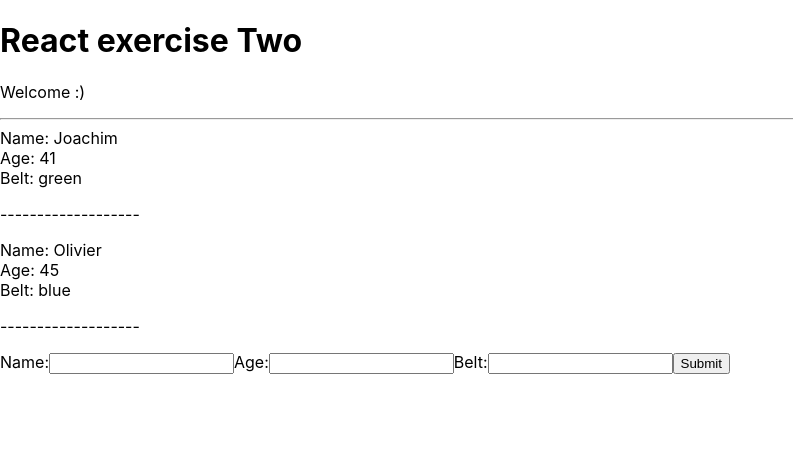
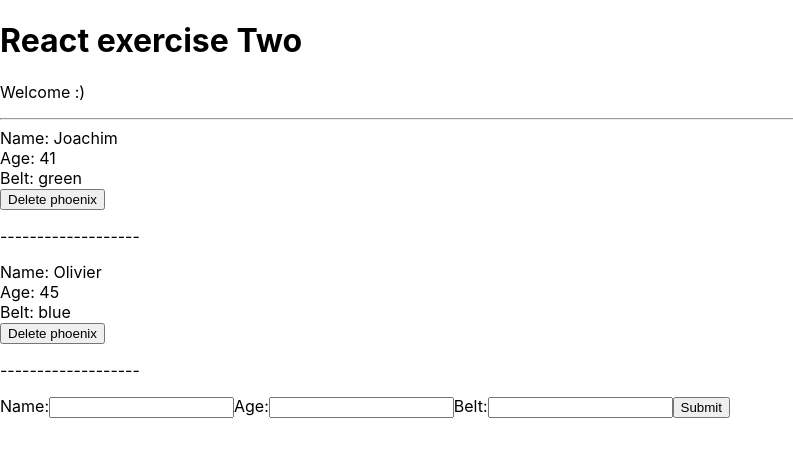
Before and after one commit to Jitgitbit/react-exercise-two, a React (Create React App) app: page / in a window 1280 px wide. Shown: the top 456 px of the page, without its empty margins (0-793 px from the left). Built offline with nearby package versions, Linux system fonts and the light colour scheme.

Commit message:
delete button added WRONG !

```diff
--- a/src/components/Phoenixes.jsx
+++ b/src/components/Phoenixes.jsx
@@ -1,6 +1,6 @@
 import React from 'react'
 
-const Phoenixes = ({phoenixes}) => {  // even more DESTRUCTURED, props by name !, adding by {phoenixes,...,...,...}
+const Phoenixes = ({phoenixes, deletePhoenix}) => {  // even more DESTRUCTURED, props by name !, adding by {phoenixes,...,...,...}
 
     console.log('=======>> PROPS PHOENIXES HERE ARE:',phoenixes) //see comment above, line 3
 
@@ -29,6 +29,7 @@ const Phoenixes = ({phoenixes}) => {  // even more DESTRUCTURED, props by name !
         <div>Name: {phoenix.name}</div>
         <div>Age: {phoenix.age}</div>
         <div>Belt: {phoenix.belt}</div>
+        <button onClick={deletePhoenix(phoenix.id)}>Delete phoenix</button>
         <p>-------------------</p>
       </div>
     ) : null;
```
